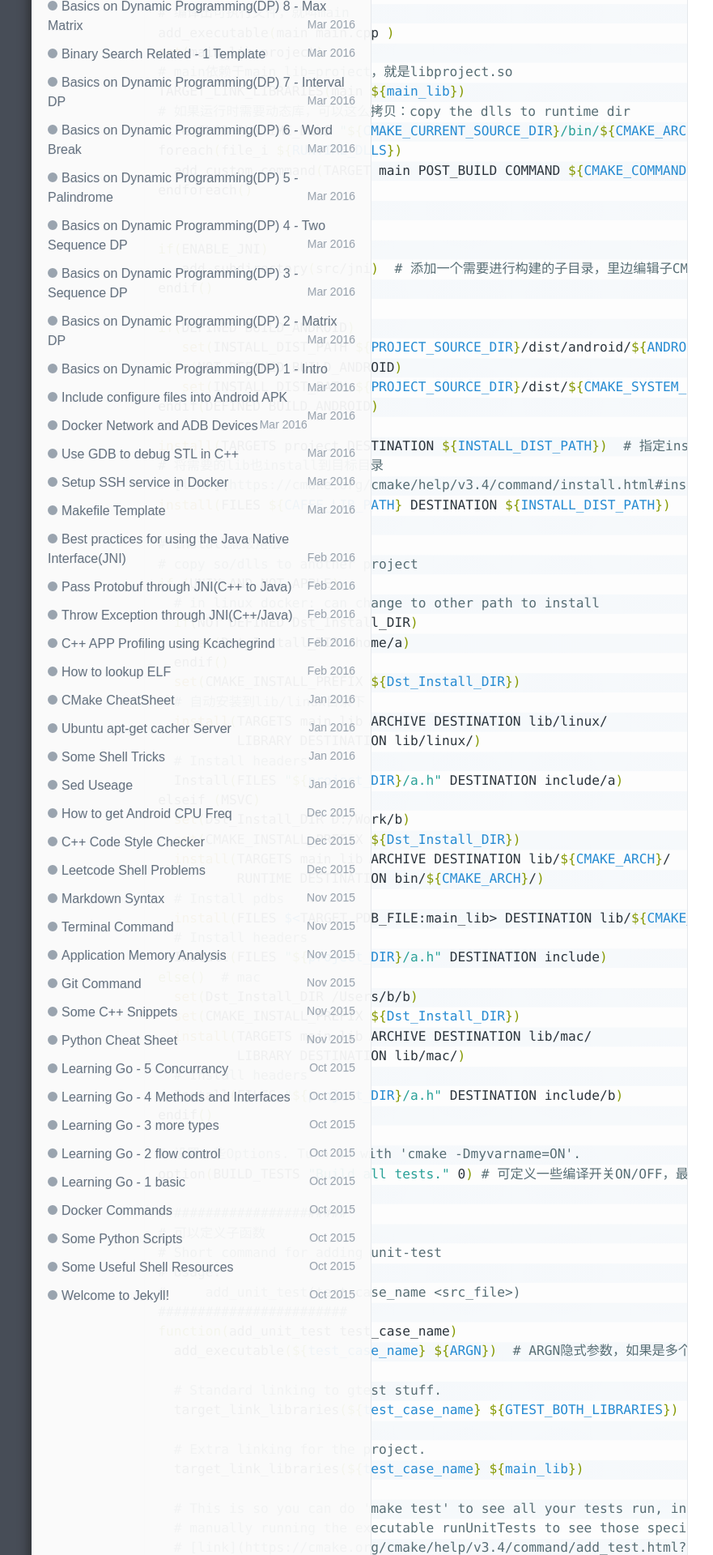
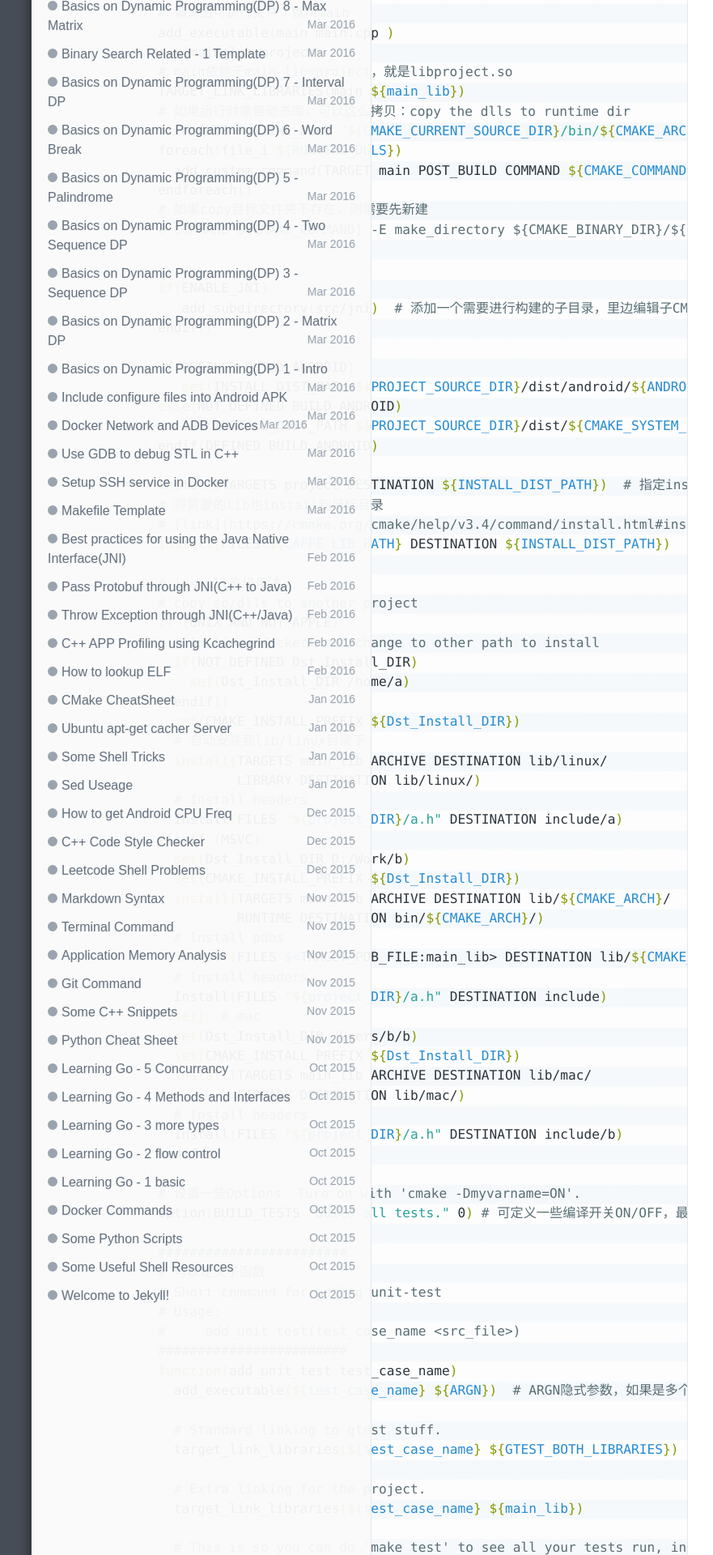
Before and after one commit to wykvictor/wykvictor.github.io, a Jekyll site: the page built from _posts/resources/2016-01-27-CMake-Cheatsheet.md, in a window 1280 px wide. Shown: the part 2866-4786 px from the top of the page at 81% size, without its empty margins (126-1007 px from the left). Built offline with Jekyll 4.4.1, drawn with Linux system fonts in a browser that asks for light colours; some of the changed text lies outside the part shown.

Commit message:
cmake copy mkdir

```diff
--- a/_posts/resources/2016-01-27-CMake-Cheatsheet.md
+++ b/_posts/resources/2016-01-27-CMake-Cheatsheet.md
@@ -119,6 +119,8 @@ file(GLOB RUNTIME_DLLS "${CMAKE_CURRENT_SOURCE_DIR}/bin/${CMAKE_ARCH}/*.dll")
 foreach(file_i ${RUNTIME_DLLS})
   add_custom_command(TARGET main POST_BUILD COMMAND ${CMAKE_COMMAND} -E copy ${file_i} ${CMAKE_BINARY_DIR}/)
 endforeach()
+# 如果copy目标文件夹不存在，则需要先新建
+# COMMAND ${CMAKE_COMMAND} -E make_directory ${CMAKE_BINARY_DIR}/${dstdir}
 
 
 if(ENABLE_JNI)
```
